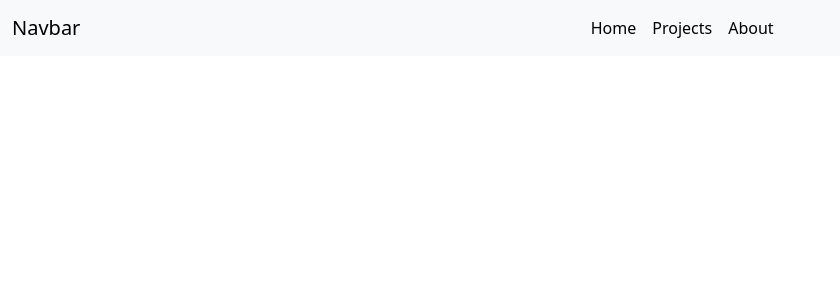
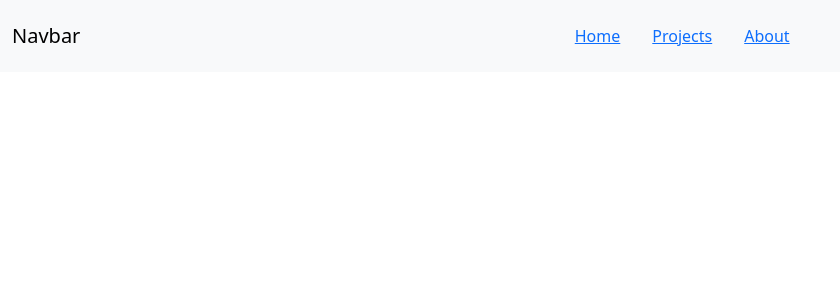
Before and after one commit to kaishu-design/react-portfolio, a React (Create React App) app: page / in a window 1280 px wide. Shown: the top 300 px of the page, without its empty margins (0-840 px from the left). Built offline with nearby package versions, Linux system fonts and the light colour scheme.

Commit message:
added link and routing is done

```diff
--- a/src/components/Header.js
+++ b/src/components/Header.js
@@ -1,4 +1,5 @@
 import React from 'react';
+import { Link } from 'react-router-dom';
 
 const header = () => {
   return (
@@ -11,14 +12,14 @@ const header = () => {
       </button>
       <div class="collapse navbar-collapse d-flex justify-content-evenly" id="navbarNav">
       <ul class="navbar-nav">
-        <li class="nav-item">
-          <a class="nav-link active" aria-current="page" href="#">Home</a>
+        <li class="nav-item m-3">
+          <Link to="/HomePage">Home</Link>
         </li>
-        <li class="nav-item">
-          <a class="nav-link active" aria-current="page" href="#">Projects</a>
+        <li class="nav-item m-3">
+          <Link to="/ProjectsPage">Projects</Link>
         </li>
-        <li class="nav-item">
-          <a class="nav-link active" aria-current="page" href="#">About</a>
+        <li class="nav-item m-3">
+          <Link to="/AboutPage">About</Link>
         </li>
       </ul>
       </div>
```
